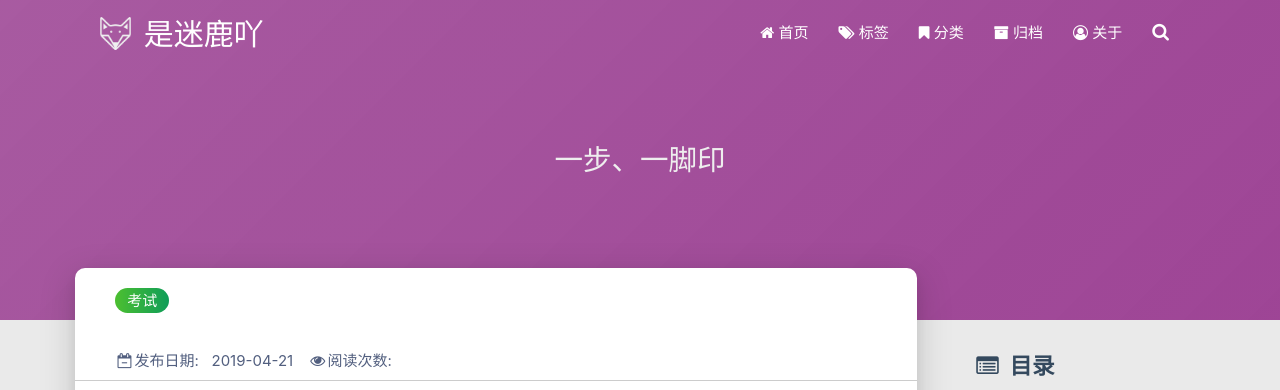
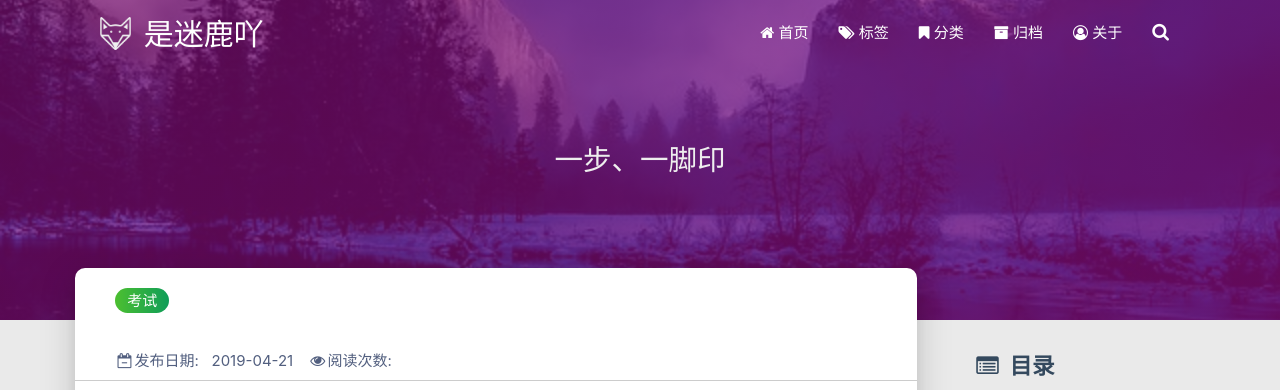
Before and after one commit to newlightdd/huxiaoben.github.io, a plain HTML site: page 2019/04/21/one-step/index.html in a window 1280 px wide. Shown: the top 390 px of the page. Drawn offline with Linux system fonts and the light colour scheme; some packages are replaced by stand-ins of ours; a script that the page names is missing.

Commit message:
Site updated: 2019-04-21 17:55:18

```diff
--- a/2019/04/21/one-step/index.html
+++ b/2019/04/21/one-step/index.html
@@ -186,7 +186,7 @@
 
 
 
-<div class="bg-cover pd-header post-cover" style="background-image: url('one-step/1.png')">
+<div class="bg-cover pd-header post-cover" style="background-image: url('/medias/featureimages/18.jpg')">
     <div class="container">
         <div class="row">
             <div class="col s12 m12 l12">
@@ -547,7 +547,8 @@
                 <a href>
                     <div class="card-image">
 
-                        <img src="one-step/1.png" class="responsive-img" alt="一步、一脚印">
+
+                        <img src="/medias/featureimages/18.jpg" class="responsive-img" alt="一步、一脚印">
 
                         <span class="card-title">一步、一脚印</span>
                     </div>
```
Also changed, not shown: 2019/04/21/20190418/index.html (+2 -1 lines), archives/2019/04/index.html (+2 -1 lines), archives/2019/index.html (+2 -1 lines), archives/index.html (+2 -1 lines), index.html (+2 -1 lines), tags/考试/index.html (+2 -1 lines), 1 other file.
